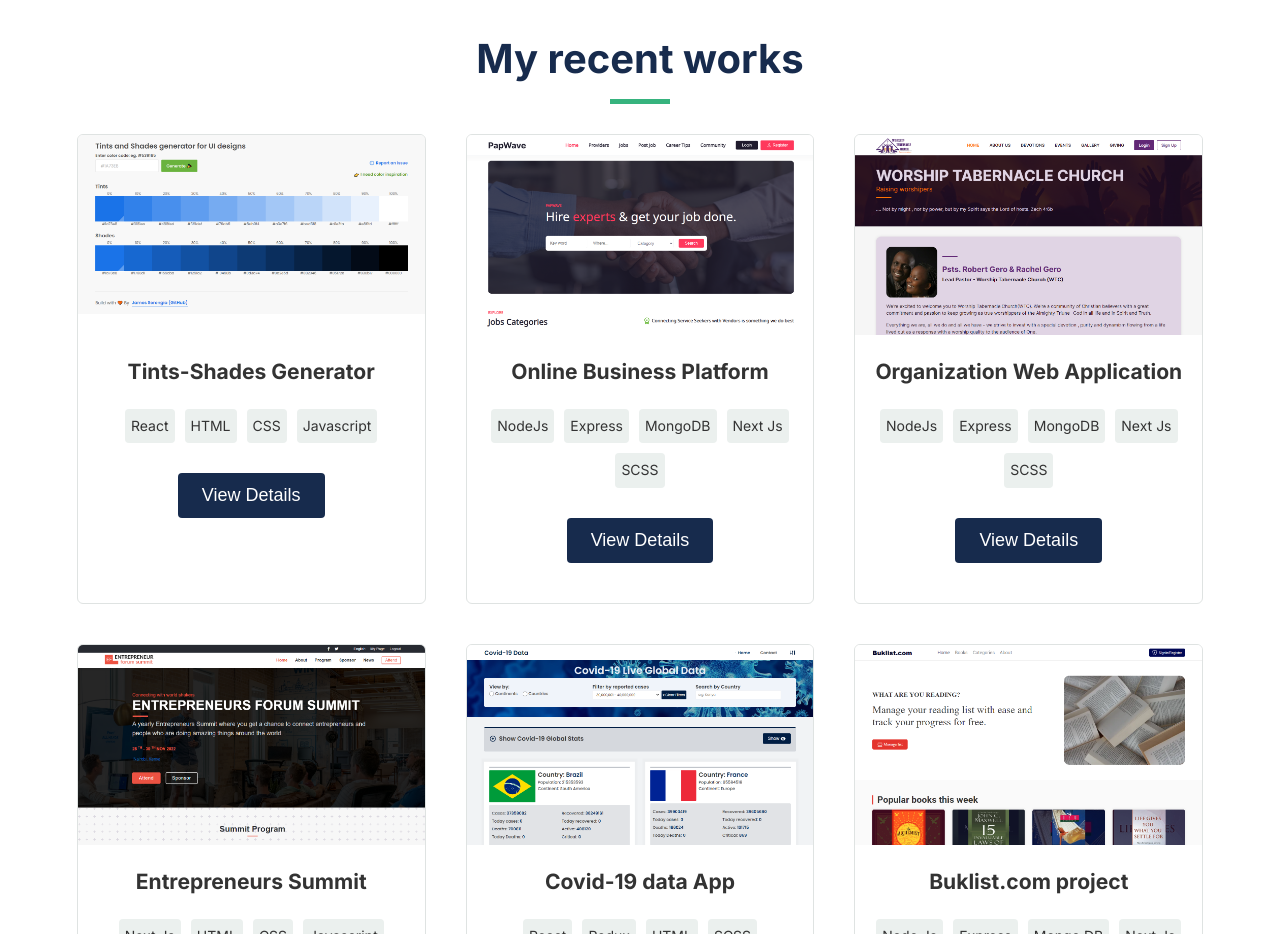
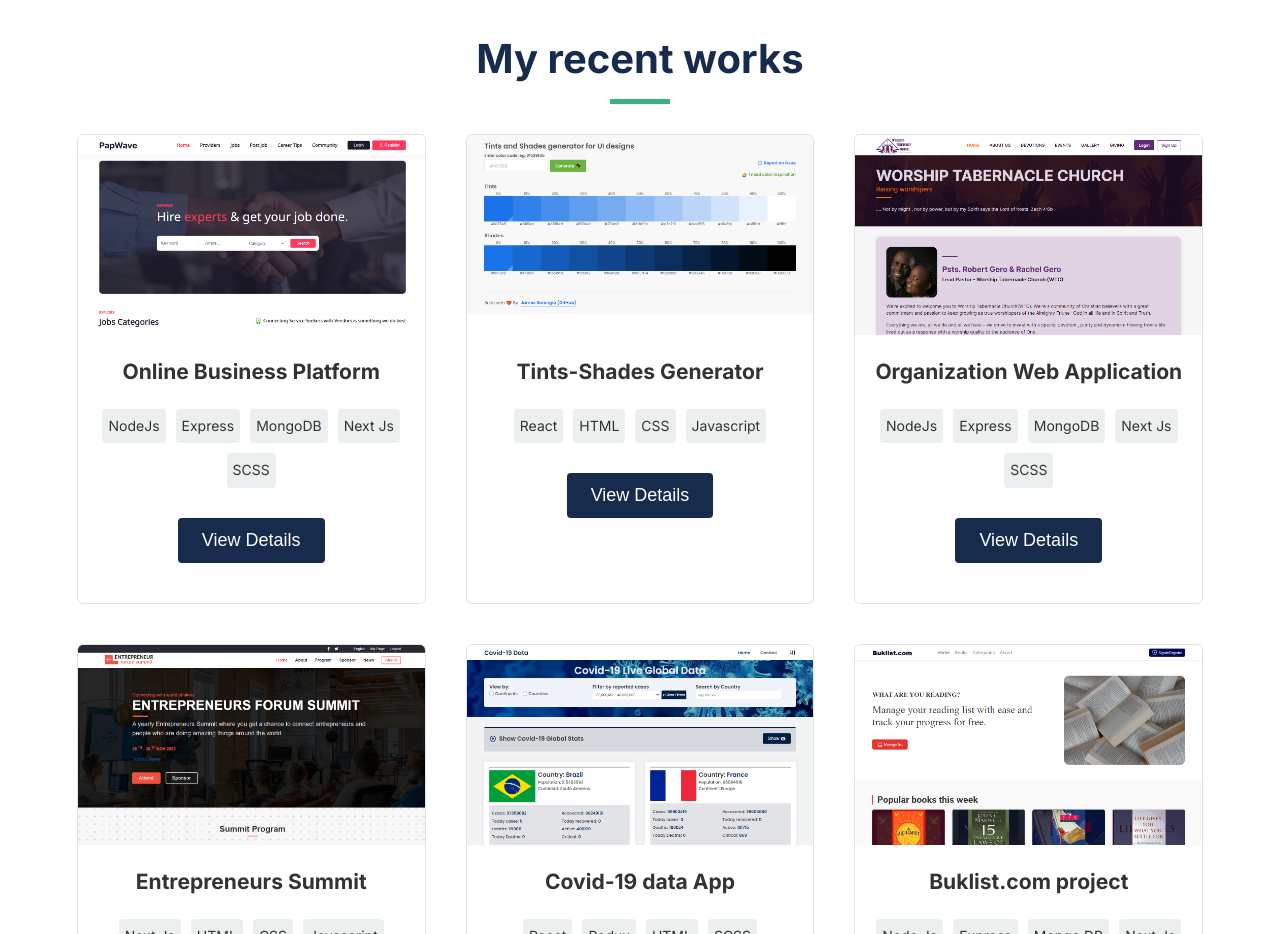
Before and after one commit to serengia/personal-profile-website--nextjs, a Next.js app: page / in a window 1280 px wide. Shown: the part 823-1757 px from the top of the page. Built offline with nearby package versions, Linux system fonts and the light colour scheme.

Commit message:
Re-arrange projects

```diff
--- a/components/WorksSection.js
+++ b/components/WorksSection.js
@@ -3,6 +3,16 @@ import Work from "./Work";
 import { AiOutlinePlus, AiOutlineMinus } from "react-icons/ai";
 
 export const projectsData = [
+  {
+    id: "22",
+    name: "Online Business Platform",
+    technologies: ["NodeJs", "Express", "MongoDB", "Next Js", "SCSS"],
+    image: "./img/projects/papwave.png",
+    link: "https://papwave.com",
+    linkSource: "https://github.com/serengia",
+    description: `This is an online business platform that connects service seekers with different vendors. Think of it as Uber for businesses.`,
+    private: true,
+  },
   {
     id: "1",
     name: "Tints-Shades Generator",
@@ -13,16 +23,7 @@ export const projectsData = [
       "https://github.com/serengia/color-generator-app--tints-and-shades",
     description: `I developed this tool you can use to generate tints and shades for your chosen color. Fun fact: This tool has become quite useful and I personally use it almost every day.`,
   },
-  {
-    id: "22",
-    name: "Online Business Platform",
-    technologies: ["NodeJs", "Express", "MongoDB", "Next Js", "SCSS"],
-    image: "./img/projects/papwave.png",
-    link: "https://papwave.com",
-    linkSource: "https://github.com/serengia",
-    description: `This is an online business platform that connects service seekers with different vendors. Think of it as Uber for businesses.`,
-    private: true,
-  },
+
   {
     id: "21",
     name: "Organization Web Application",
```
